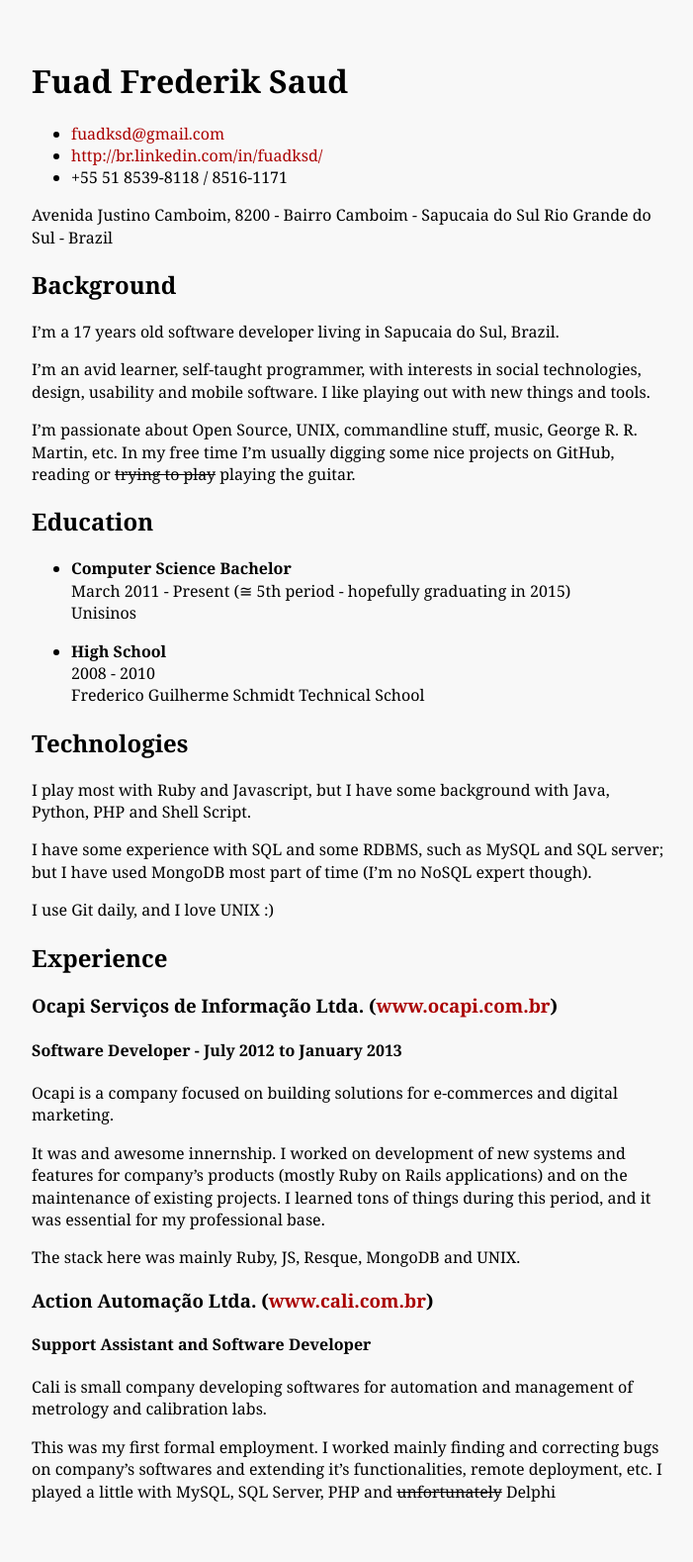
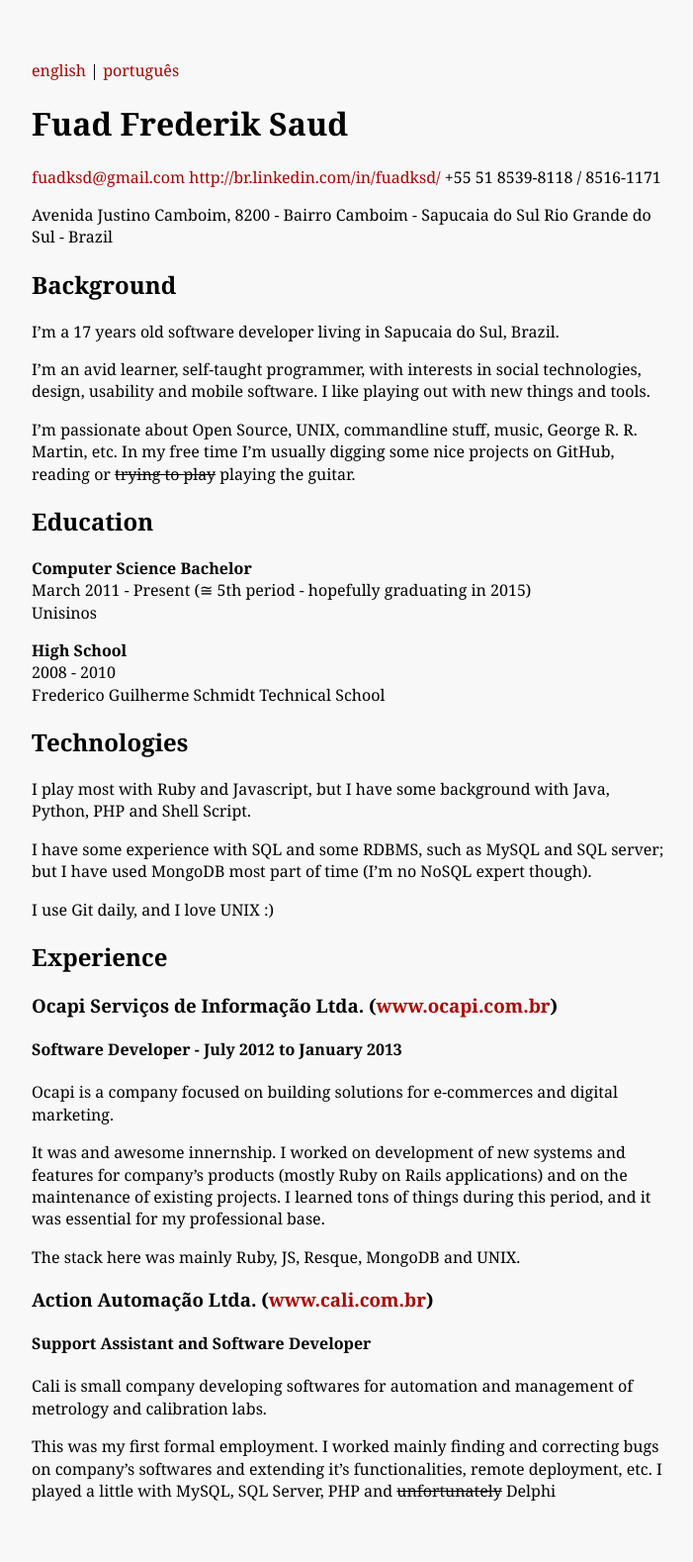
Before and after one commit to fuadsaud/fuadsaud.github.io, a Jekyll site: the page built from resume.md, in a window 1280 px wide. Shown: the whole page at 99% size, without its empty margins (288-989 px from the left). Built offline with Jekyll 4.4.1, drawn with Linux system fonts in a browser that asks for light colours; Markdown is read by kramdown in place of the engine named in the settings.

Commit message:
Add switcher for resume language

```diff
--- a/_layouts/resume.html
+++ b/_layouts/resume.html
@@ -9,6 +9,11 @@
 </head>
 <body>
   <div class="container">
+    <ul>
+      <li><a href="/resume.html">english</a></li>
+      |
+      <li><a href="/resume-pt.html">português</a></li>
+    </ul>
     {{ content }}
   </div>
 </body>
--- a/css/resume.css
+++ b/css/resume.css
@@ -20,3 +20,11 @@ a:hover {
 p {
   line-height: 1.4em;
 }
+
+ul {
+  padding: 0;
+}
+
+ul li {
+  display: inline;
+}
```
